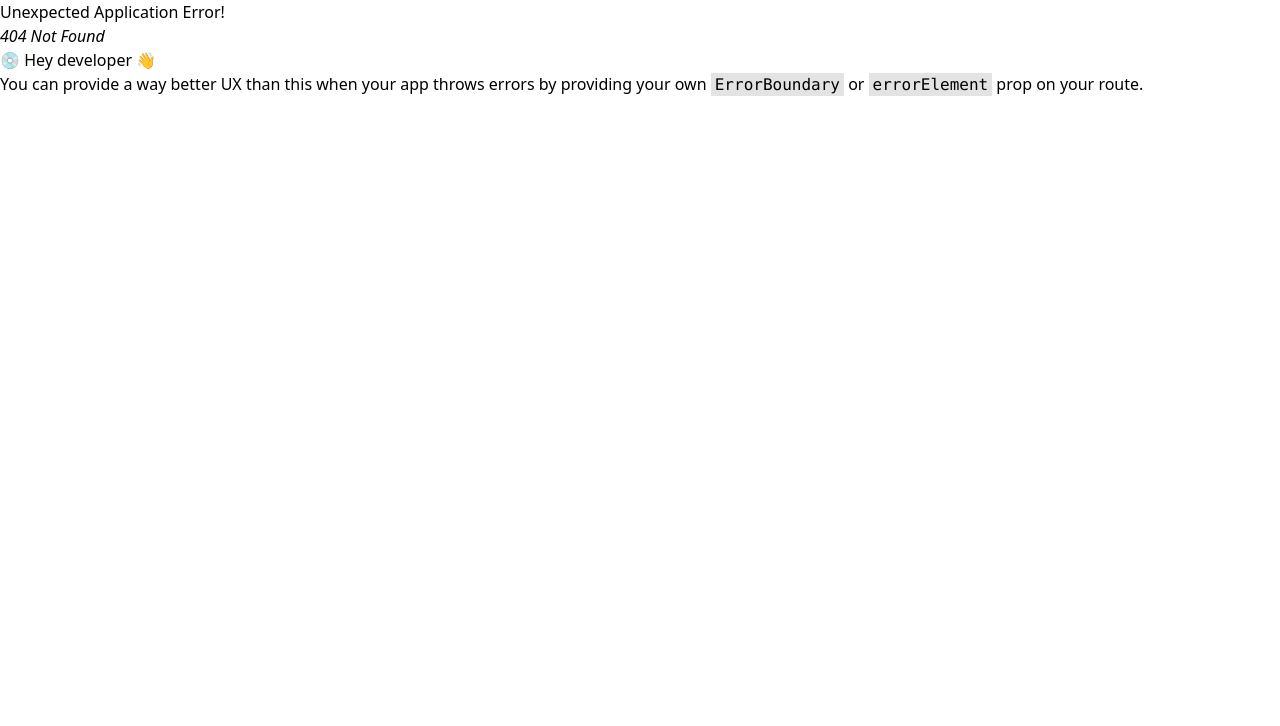
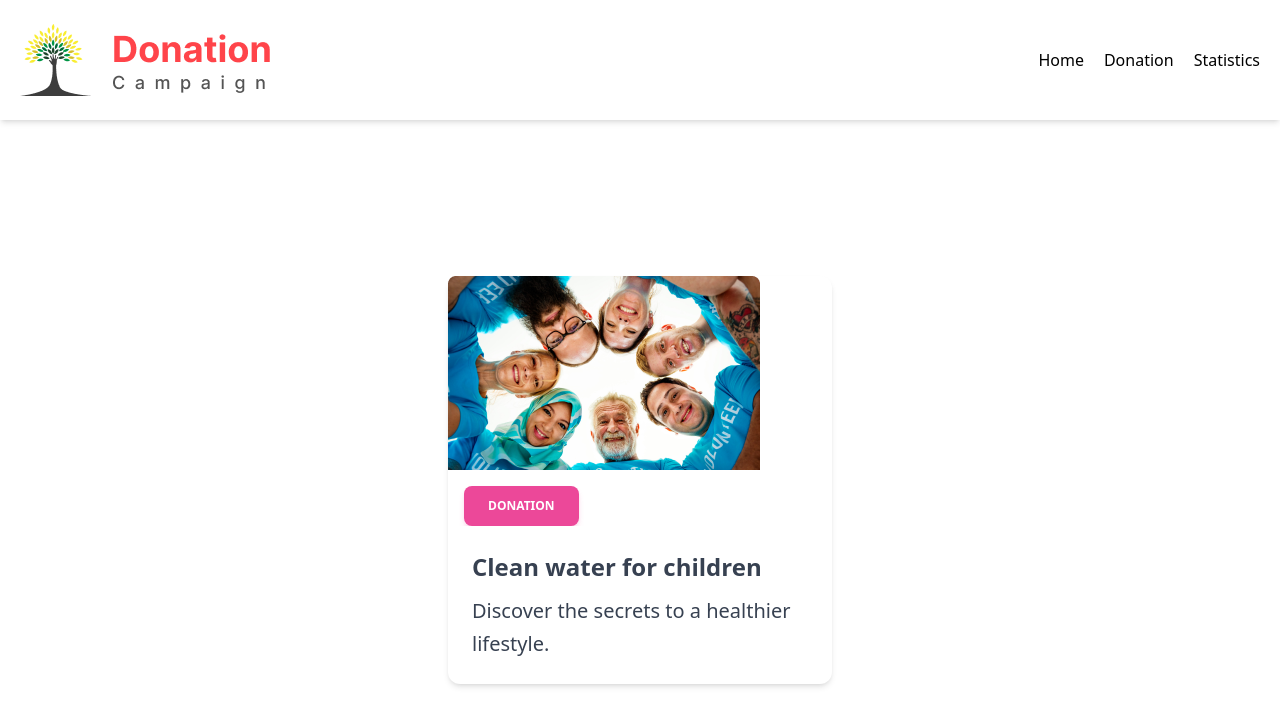
Before and after one commit to afrinchowa/Donation-campaign, a React (Vite) app: page /cards/1 in a window 1280 px wide. Before the commit this address had no page. Shown: the top 726 px of the page. Built offline with nearby package versions, Linux system fonts and the light colour scheme.

Commit message:
sweet allert added

```diff
--- a/package.json
+++ b/package.json
@@ -12,7 +12,8 @@
   "dependencies": {
     "react": "^18.2.0",
     "react-dom": "^18.2.0",
-    "react-router-dom": "^6.16.0"
+    "react-router-dom": "^6.16.0",
+    "sweetalert": "^2.1.2"
   },
   "devDependencies": {
     "@types/react": "^18.2.15",
--- /dev/null
+++ b/src/Pages/CardDetails/CardDetails.jsx
@@ -0,0 +1,27 @@
+import { useEffect, useState } from "react";
+import { useLoaderData, useParams } from "react-router-dom";
+import DetailCardForPage from "./DetailCardForPage";
+
+
+const CardDetails = () => {
+  const [card, setCard] = useState({});
+
+  const { id } = useParams();
+  const cards = useLoaderData();
+  useEffect(() => {
+    const findCardDetails = cards?.find((card) => card.id == id);
+    setCard(findCardDetails)
+  }, [id, cards]);
+
+  console.log(card);
+
+  return(
+    <div>
+    <DetailCardForPage card={card} ></DetailCardForPage>
+    </div>
+  )
+
+
+};
+
+export default CardDetails;
--- /dev/null
+++ b/src/Pages/CardDetails/DetailCardForPage.jsx
@@ -0,0 +1,54 @@
+
+import swal from "sweetalert";
+const DetailCardForPage = ({ card }) => {
+  const { id, title, image, description } = card || {};
+
+  const handleAddToDonation = () => {
+    const addedDonationArray = [];
+    const donationItems = JSON.parse(localStorage.getItem("donation"));
+
+    if (!donationItems) {
+      addedDonationArray.push(card)
+      localStorage.setItem("donation", JSON.stringify(addedDonationArray))
+      swal("Good job!", "You Donate Successfully", "success");
+    } else {
+      const isExists = donationItems.find((card) => card.id == id)
+
+      if(!isExists){
+        addedDonationArray.push(...donationItems, card);
+        localStorage.setItem("donation", JSON.stringify(addedDonationArray));
+        swal("Good job!", "You Donate Successfully!", "success");
+      }
+      else{
+        swal("Error!", "No Duplicate", "Error");
+      }
+    }
+  };
+
+  return (
+    <div className=" flex justify-center items-center h-[80vh]">
+      <div className="relative flex max-w-[24rem] flex-col rounded-xl bg-white bg-clip-border text-gray-700 shadow-md">
+        <div className="relative m-0 overflow-hidden rounded-none bg-transparent bg-clip-border text-gray-700 shadow-none">
+          <img src={image} />
+          <button
+            onClick={handleAddToDonation}
+            className="middle none center rounded-lg bg-pink-500 py-3 px-6 font-sans text-xs font-bold uppercase text-white shadow-md shadow-pink-500/20 transition-all hover:shadow-lg hover:shadow-pink-500/40 focus:opacity-[0.85] focus:shadow-none active:opacity-[0.85] active:shadow-none disabled:pointer-events-none disabled:opacity-50 disabled:shadow-none ml-4 mt-4"
+            data-ripple-light="true"
+          >
+            Donation
+          </button>
+        </div>
+        <div className="p-6">
+          <h4 className="block font-sans text-2xl font-semibold leading-snug tracking-normal text-blue-gray-900 antialiased">
+            {title}
+          </h4>
+          <p className="mt-3 block font-sans text-xl font-normal leading-relaxed text-gray-700 antialiased">
+            {description}
+          </p>
+        </div>
+      </div>
+    </div>
+  );
+};
+
+export default DetailCardForPage;
--- /dev/null
+++ b/src/Pages/ErrorPage/ErrorPage.jsx
@@ -0,0 +1,11 @@
+
+
+const ErrorPage = () => {
+    return (
+        <div className="h-screen flex justify-center items-center">
+            Error
+        </div>
+    );
+};
+
+export default ErrorPage;
--- a/src/Router/Route.jsx
+++ b/src/Router/Route.jsx
@@ -3,11 +3,14 @@ import MainLayout from "../layout/MainLayout";
 import Home from "../Pages/Home/Home";
 import Donation from "../Pages/Donation/Donation";
 import Statistics from "../Pages/Statistics/Statistics";
+import ErrorPage from "../Pages/ErrorPage/ErrorPage";
+import CardDetails from "../Pages/CardDetails/CardDetails";
 
 const myCreatedRoute = createBrowserRouter([
     {
         path:"/",
         element: <MainLayout></MainLayout>,
+        errorElement:<ErrorPage></ErrorPage>,
         children:[
             {
                 path:"/",
@@ -22,6 +25,11 @@ const myCreatedRoute = createBrowserRouter([
                 path:"/statistics",
                 element:<Statistics></Statistics>
             },
+            {
+                path:"/cards/:id",
+                element:<CardDetails></CardDetails>,
+                loader:()=>fetch('/cards.json')
+            }
         ]
     }
 
--- a/src/components/Cards/Card.jsx
+++ b/src/components/Cards/Card.jsx
@@ -1,15 +1,17 @@
-const Card = ({card}) => {
+import { Link } from "react-router-dom";
 
-const {id,title,description,image,catagory } = card || {}
-
+const Card = ({ card }) => {
+  const { id, title, image, catagory } = card || {};
 
   return (
-    <div>
-      <div className="relative flex w-80 flex-col rounded-xl bg-white bg-clip-border text-gray-700 shadow-md">
-        <div className="relative mx-4 -mt-6 h-56 overflow-hidden rounded-xl bg-blue-gray-500 bg-clip-border text-white shadow-lg shadow-blue-gray-500/40">
-          <img
-            src={image}
-          />
+
+   <div>
+   <Link to={`/cards/${id}`}>
+   <div>
+     <div className="relative flex w-80 flex-col rounded-xl bg-white bg-clip-border text-gray-700 shadow-md">
+
+        <div  className="relative mx-4 -mt-6 h-56 overflow-hidden rounded-xl bg-blue-gray-500 bg-clip-border text-white shadow-lg shadow-blue-gray-500/40">
+        <img src={image} />
         </div>
         <div className="p-3 ">
           <button
@@ -25,9 +27,12 @@ const {id,title,description,image,catagory } = card || {}
             {title}
           </h5>
         </div>
-
       </div>
     </div>
+
+   </Link>
+    </div>
+
   );
 };
 
--- a/src/components/Header/Navbar/Logo/Logo.jsx
+++ b/src/components/Header/Navbar/Logo/Logo.jsx
@@ -2,7 +2,6 @@ const Logo = () => {
     return (
         <div>
             <img src="/Resources/Logo.png" alt="" />
-
         </div>
     );
 };
--- a/src/layout/MainLayout.jsx
+++ b/src/layout/MainLayout.jsx
@@ -5,7 +5,9 @@ const MainLayout = () => {
     return (
         <div className="max-w-[1300px] mx-auto">
             <Navbar> </Navbar>
+            <div className="py-10">
             <Outlet></Outlet>
+            </div>
         </div>
     );
 };
```
Also changed, not shown: 1 other file (tests, documents, lock files or other folders).
